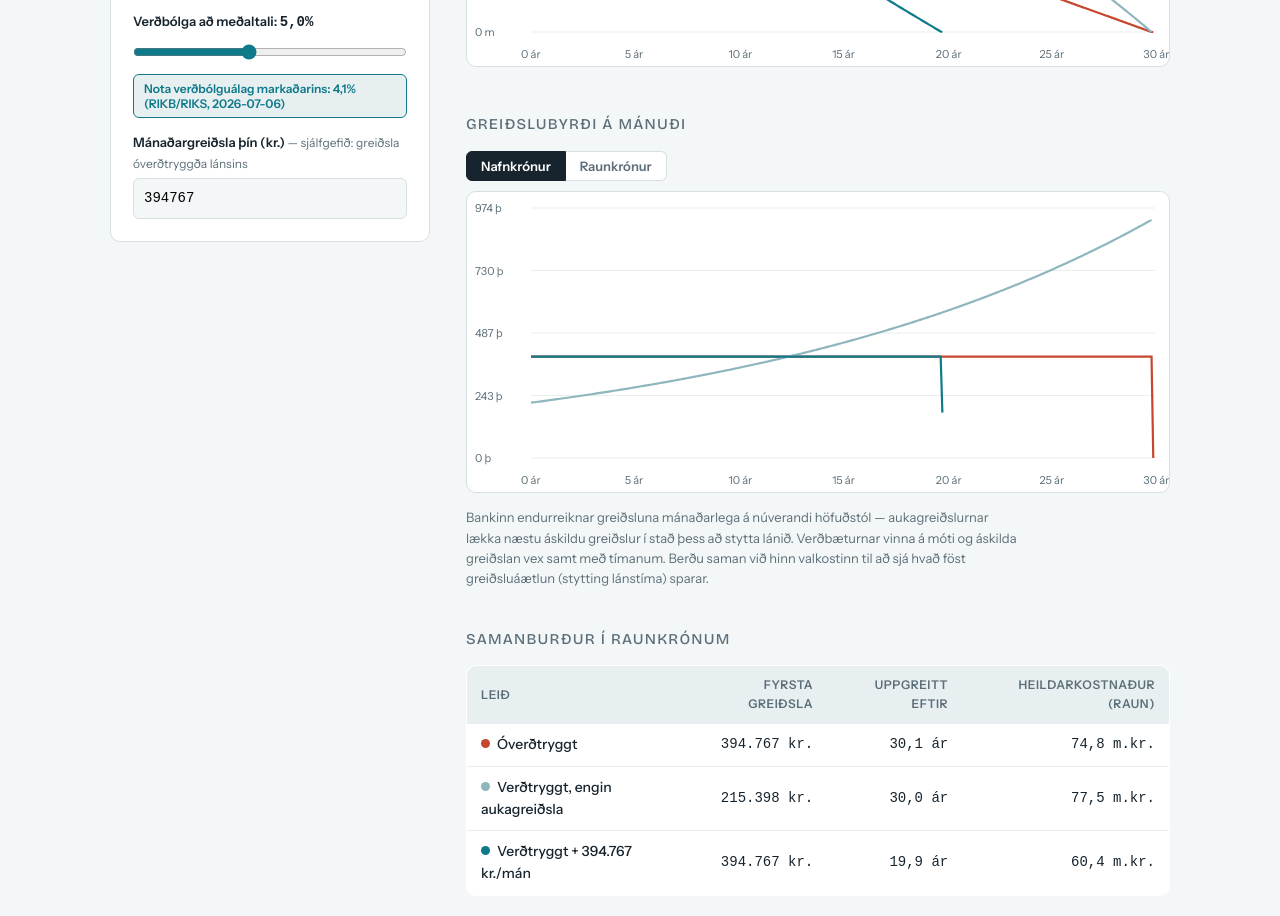
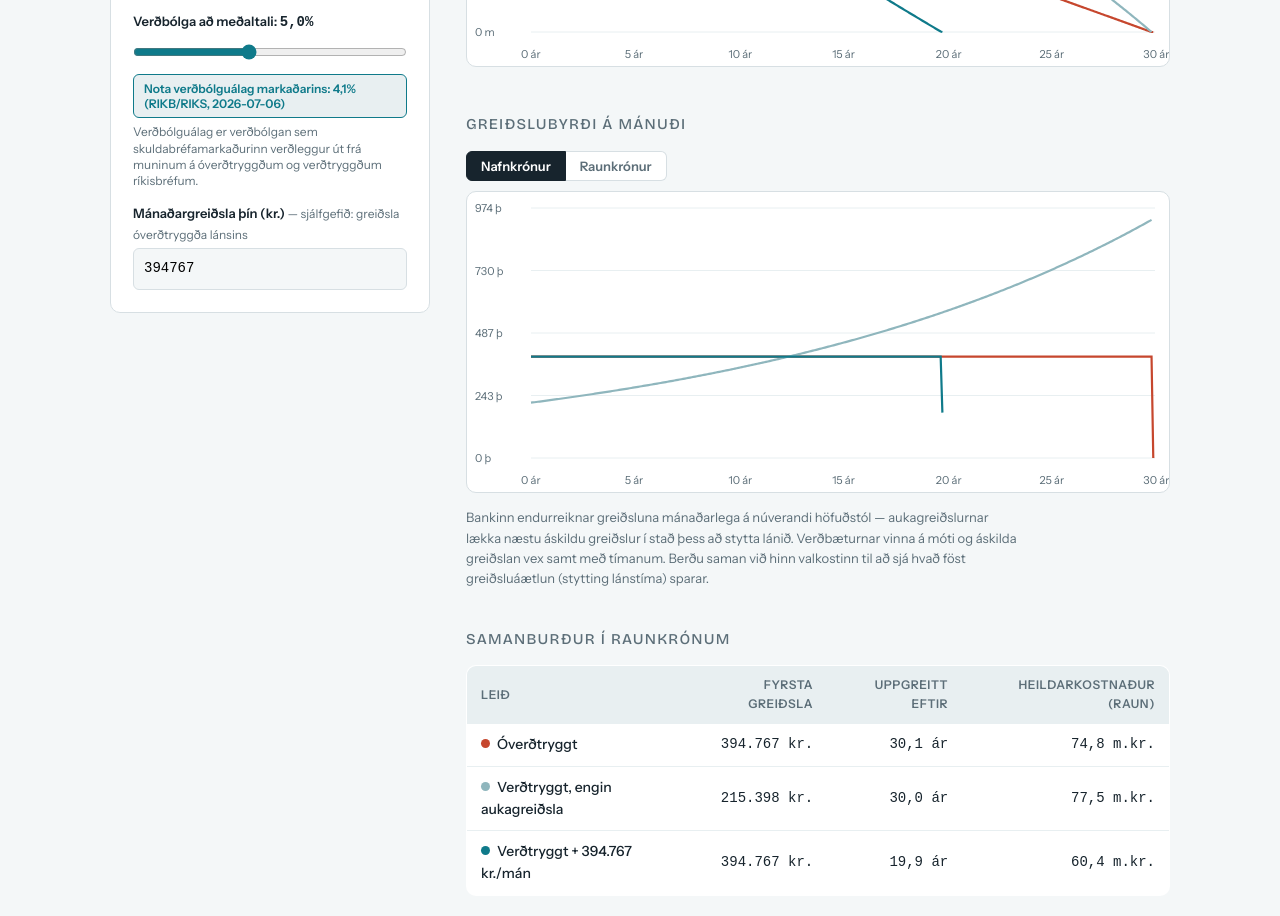
Before and after one commit to arnarjokull00-ui/lanareiknir, a plain HTML site: page index.html in a window 1280 px wide. Shown: the part 952-1868 px from the top of the page. Drawn offline with nearby package versions, Linux system fonts and the light colour scheme; a web font is replaced by a local one.

Commit message:
Explain market-implied inflation note

```diff
--- a/index.html
+++ b/index.html
@@ -63,6 +63,7 @@ canvas{width:100%;background:#fff;border:1px solid var(--line);border-radius:10p
 .mktbtn{display:block;margin-top:8px;font:600 12px "Instrument Sans",sans-serif;padding:6px 10px;border:1px solid var(--vt);border-radius:6px;background:var(--soft);color:var(--vt);cursor:pointer;text-align:left;width:100%}
 .mktbtn:hover{background:var(--vt);color:#fff}
 .mktbtn:focus-visible{outline:2px solid var(--vt);outline-offset:2px}
+.mktnote{margin:6px 0 0;font-size:12px;line-height:1.35;color:var(--muted)}
 .match{background:#fff;border:1px solid var(--line);border-radius:10px;padding:18px 20px}
 .match strong{font-family:"Spline Sans Mono",monospace;font-size:20px;color:var(--vt)}
 footer{margin-top:56px;padding-top:18px;border-top:1px solid var(--line);font-size:13px;color:var(--muted);max-width:70ch}
@@ -107,6 +108,7 @@ footer{margin-top:56px;padding-top:18px;border-top:1px solid var(--line);font-si
     <label for="infl">Verðbólga að meðaltali: <span class="rangeval" id="inflv">5,0%</span></label>
     <input type="range" id="infl" min="0" max="12" step="0.1" value="5.0" aria-label="Verðbólguforsenda í prósentum">
     <button type="button" id="useMkt" class="mktbtn" hidden></button>
+    <p class="mktnote">Verðbólguálag er verðbólgan sem skuldabréfamarkaðurinn verðleggur út frá muninum á óverðtryggðum og verðtryggðum ríkisbréfum.</p>
     <label for="pay">Mánaðargreiðsla þín (kr.) <span class="sub">— sjálfgefið: greiðsla óverðtryggða lánsins</span></label>
     <input type="number" id="pay" step="10000" min="0">
   </div>
```
Also changed, not shown: web/index.html (+2 -0 lines).
